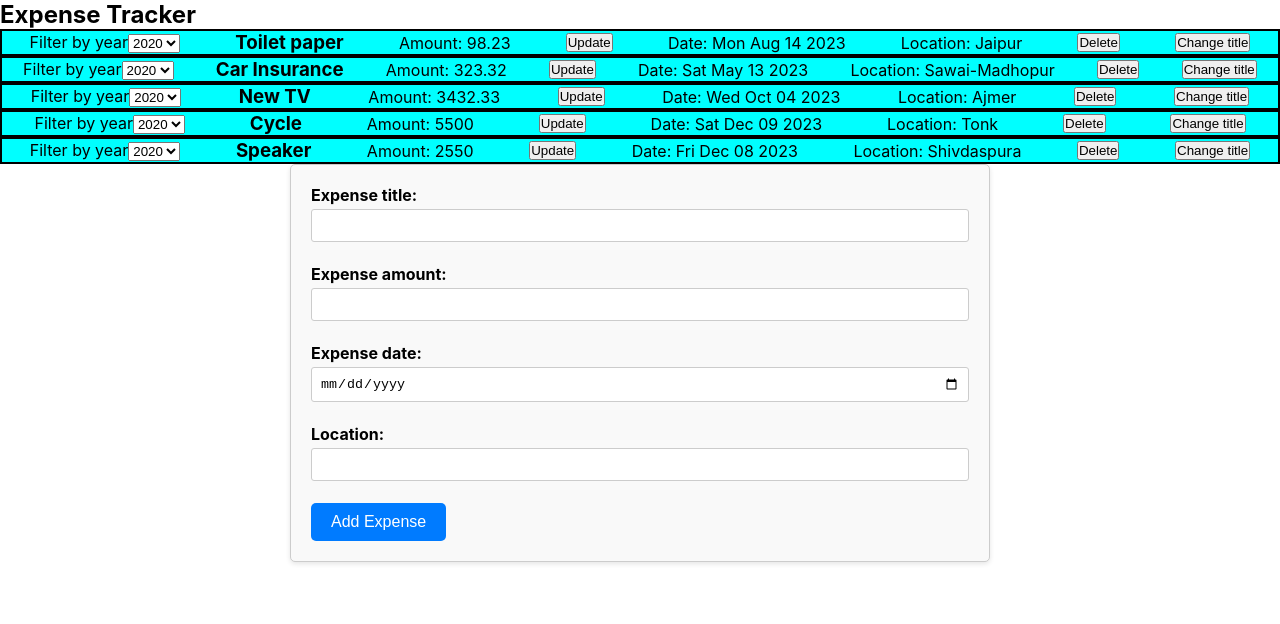
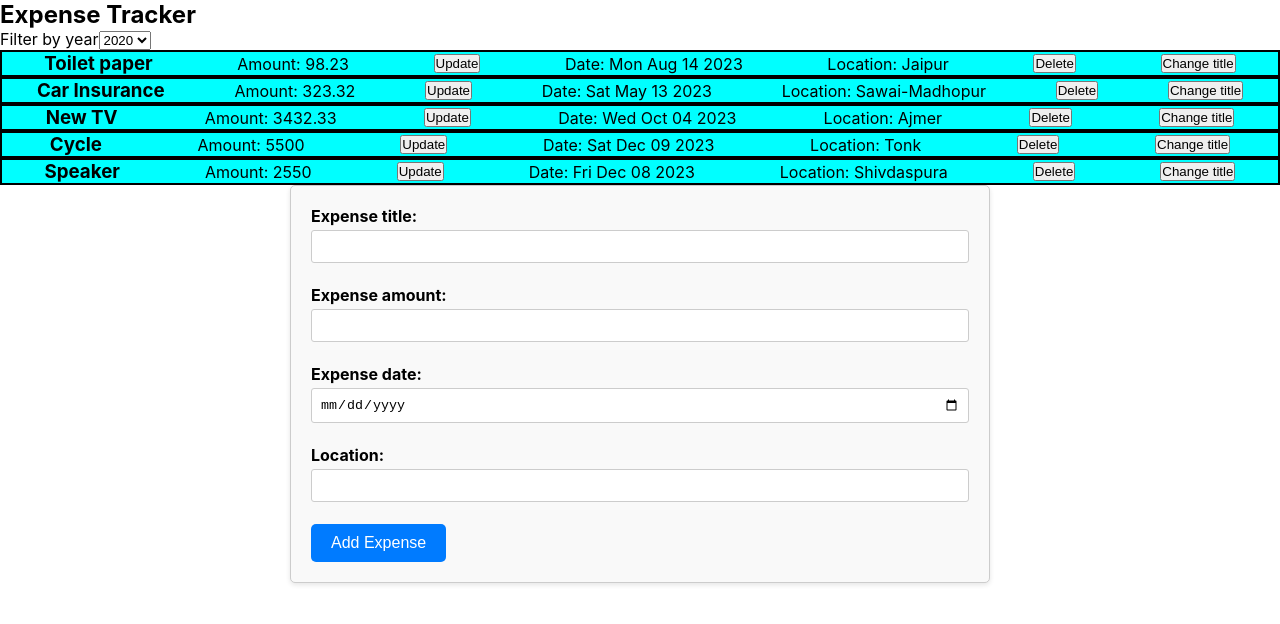
Before and after one commit to nitinsahu19/React.js-Demo, a React (Create React App) app: page / in a window 1280 px wide. Shown: the top 624 px of the page. Built offline with nearby package versions, Linux system fonts and the light colour scheme.

Commit message:
filterExpenses

```diff
--- a/src/App.js
+++ b/src/App.js
@@ -2,6 +2,8 @@ import React, { useState } from "react";
 import ExpenseItem from "./components/Expenses/ExpenseItem";
 // import ExpenseDate from "./components/Expenses/ExpenseDate";
 import NewExpense from "./components/Expenses/NewExpense";
+import Expenses from "./components/Expenses/Expenses";
+import ExpenseFilter from "./components/Expenses/ExpenseFilter";
 
 const App = () => {
   const [expenses, setExpenses] = useState([
@@ -55,19 +57,20 @@ const App = () => {
     setExpenses(updatedExpenses);
   };
 
+  const [filteredYear, setFilteredYear] = useState("2020");
+
+  const filterChangeHandler = (selectedYear) => {
+    setFilteredYear(selectedYear);
+  };
+
   return (
     <div>
       <h2>Expense Tracker</h2>
-      {expenses.map((expense) => (
-        <ExpenseItem
-          key={expense.id}
-          ExpenseTitle={expense.title}
-          ExpenseAmount={expense.amount}
-          ExpenseDate={expense.date}
-          locationOfExpenditure={expense.location}
-          onDelete={() => deleteExpenseHandler(expense.id)}
-        />
-      ))}
+      <ExpenseFilter
+        selected={filteredYear}
+        onChangeFilter={filterChangeHandler}
+      />
+      <Expenses items={expenses} onDelete={deleteExpenseHandler} />
       <NewExpense onAddExpense={addEventHandler} />
     </div>
   );
--- a/src/components/Expenses/ExpenseItem.js
+++ b/src/components/Expenses/ExpenseItem.js
@@ -33,10 +33,10 @@ const ExpenseItem = (props) => {
 
   return (
     <div className="expense-item">
-      <ExpenseFilter
+      {/* <ExpenseFilter
         selected={filteredYear}
         onChangeFilter={filterChangeHandler}
-      />
+      /> */}
       <h3>{title}</h3>
       <p>Amount: {amount}</p>
       <button onClick={expenseHandler}>Update</button>
--- /dev/null
+++ b/src/components/Expenses/Expenses.js
@@ -0,0 +1,18 @@
+import React, { Component } from "react";
+import ExpenseItem from "./ExpenseItem";
+import App from "../../App";
+
+const Expenses = (props) => {
+  return props.items.map((expense) => (
+    <ExpenseItem
+      key={expense.id}
+      ExpenseTitle={expense.title}
+      ExpenseAmount={expense.amount}
+      ExpenseDate={expense.date}
+      locationOfExpenditure={expense.location}
+      onDelete={() => props.onDelete(expense.id)}
+    />
+  ));
+};
+
+export default Expenses;
```
